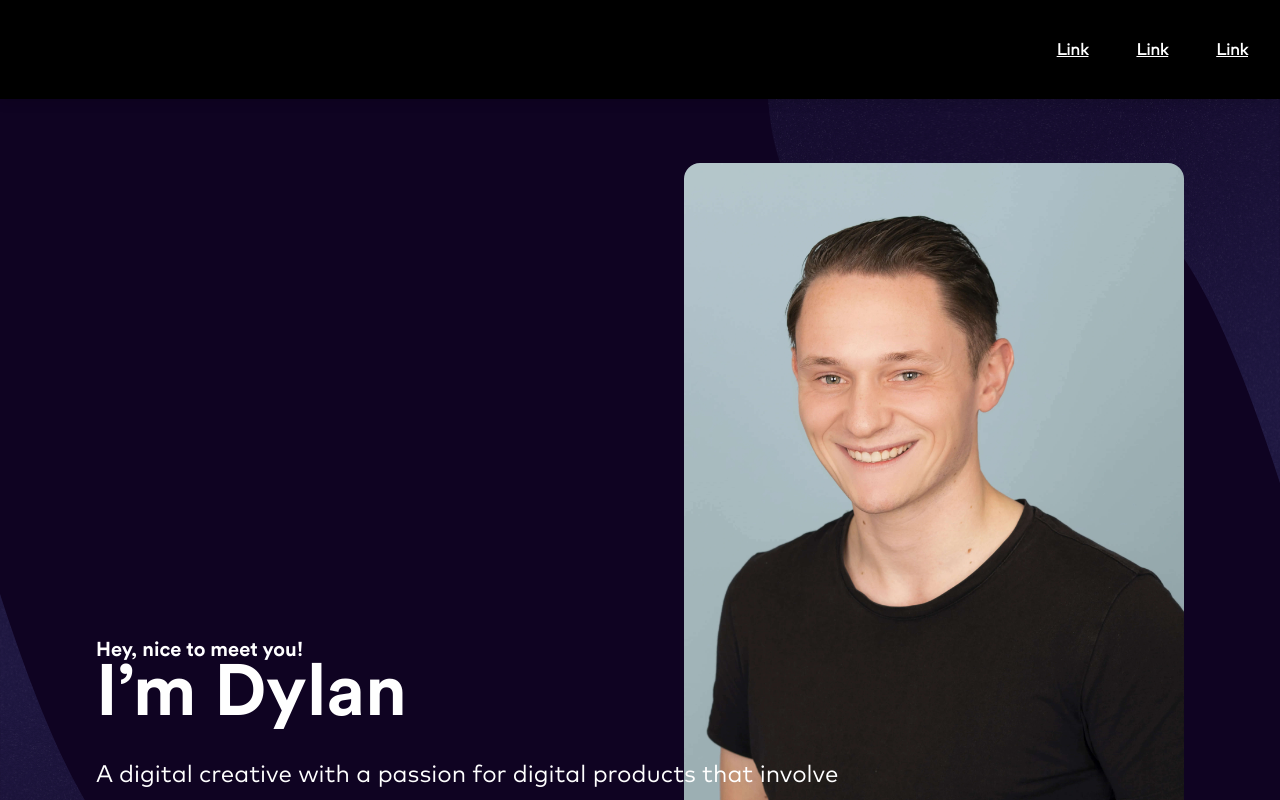
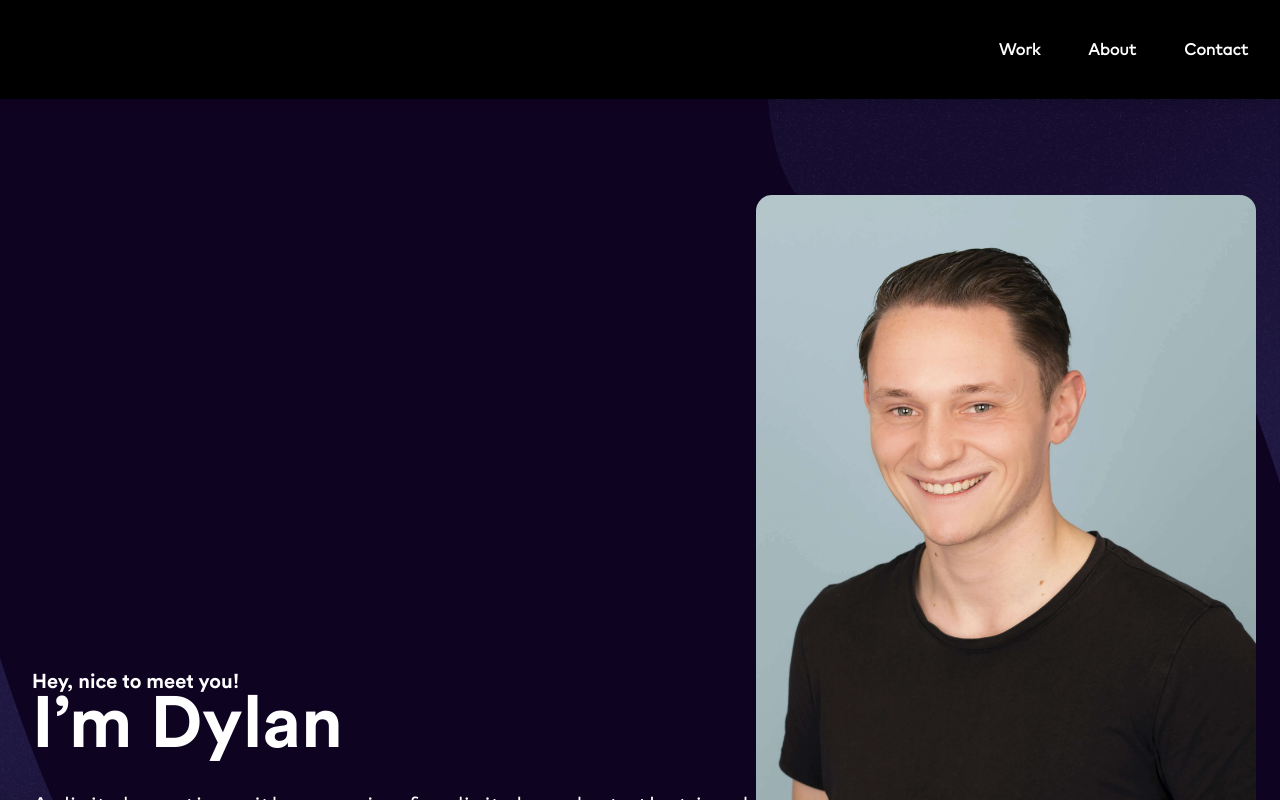
Before and after one commit to dylanvanzanten/portfolio-2022, a Next.js app: page / in a window 1280 px wide. Shown: the top 800 px of the page. Built offline with nearby package versions, Linux system fonts and the light colour scheme.

Commit message:
refactor(): Design changes Hero and Navigation

```diff
--- a/components/Hero/_hero.scss
+++ b/components/Hero/_hero.scss
@@ -3,10 +3,6 @@
   padding: $spacing-96 0;
   background-color: $color-primary;
   margin-bottom: $spacing-64;
-
-  @media (min-width: $mq-tab--sml) {
-    padding: $spacing-64;
-  }
 
   &::before,
   &::after {
@@ -17,6 +13,10 @@
     background-position: bottom left;
     height: 100%;
     width: 100%;
+
+    @media (min-width: 570px) {
+      background-size: 90%;
+    }
 
     @media (min-width: $mq-mob--lrg) {
       width: 50%;
@@ -51,7 +51,7 @@
   &__image {
     position: absolute;
     display: none;
-    right: $spacing-32;
+    right: $spacing-32 - $spacing-8;
     z-index: 5;
 
     @media (min-width: $mq-tab--sml) {
--- a/components/Navigation/Navigation.tsx
+++ b/components/Navigation/Navigation.tsx
@@ -54,17 +54,17 @@ const Navigation = ({}) => {
         <ul className="site-nav__list">
           <li className="site-nav__list-item">
             <Link className="site-nav__list-link" href="">
-              Link
+              Work
             </Link>
           </li>
           <li className="site-nav__list-item">
             <Link className="site-nav__list-link" href="">
-              Link
+              About
             </Link>
           </li>
           <li className="site-nav__list-item">
             <Link className="site-nav__list-link" href="">
-              Link
+              Contact
             </Link>
           </li>
         </ul>
--- a/components/Navigation/_navigation.scss
+++ b/components/Navigation/_navigation.scss
@@ -46,15 +46,39 @@
       @media (min-width: $mq-tab--sml) {
         margin: 0 0 0 $spacing-48;
       }
+
+      &:first-child {
+        margin-left: 0;
+      }
     }
 
     &-link {
       @include heading(h4);
+      position: relative;
       color: $color-white;
-      font-weight: bold;
+      font-weight: $font-weight-bold;
+      text-decoration: none;
 
       &:hover {
-        color: $color-white;
+        color: inherit;
+      }
+
+      &::after {
+        content: "";
+        position: absolute;
+        bottom: 0;
+        left: 0;
+        transform: scaleX(0);
+        transform-origin: right top;
+        width: 100%;
+        height: 2px;
+        background: $color-white;
+        transition: transform $duration-slow;
+      }
+
+      &:hover::after {
+        transform: scale(1);
+        transform-origin: left top;
       }
 
       &[aria-current="true"] {
```
